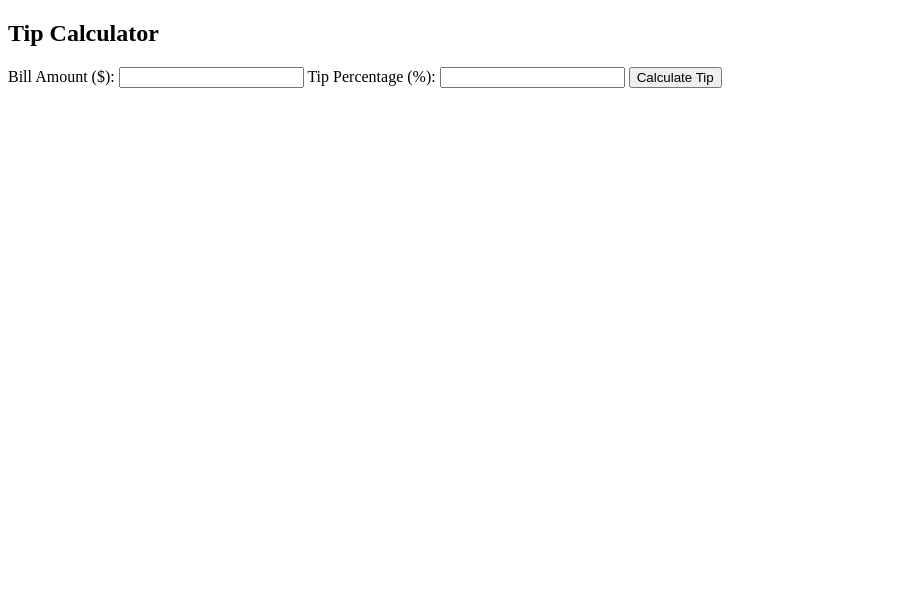
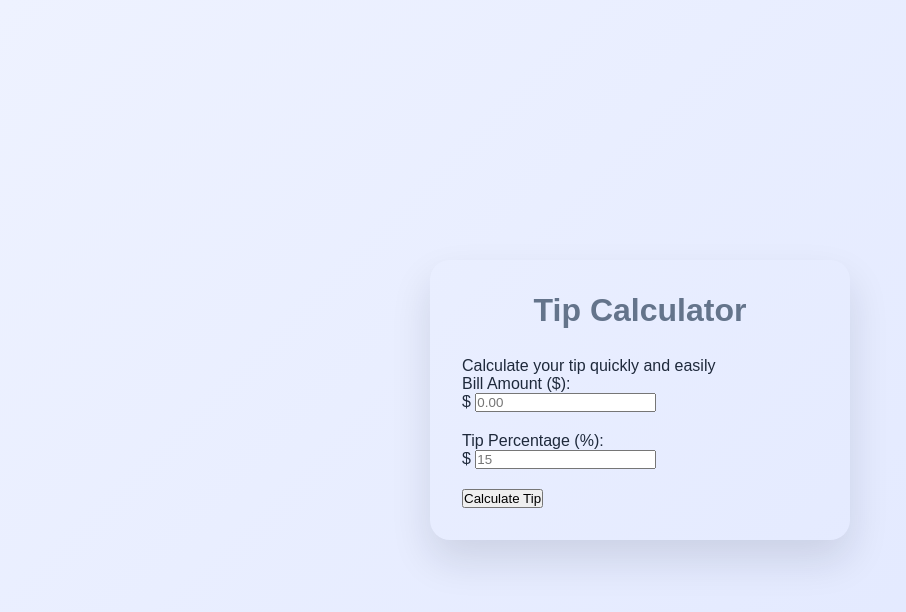
Before and after one commit to KAUSAR-BD/Tip-Calculator, a plain HTML site: page index.html in a window 1280 px wide. Shown: the whole page, without its empty margins (0-906 px from the left). Drawn offline with Linux system fonts and the light colour scheme.

Commit message:
added css and rearrange HTML

```diff
--- a/index.html
+++ b/index.html
@@ -3,20 +3,34 @@
   <head>
     <meta charset="UTF-8" />
     <meta name="viewport" content="width=device-width, initial-scale=1.0" />
+    <link rel="stylesheet" href="style.css">
     <title>Tip Calculator</title>
   </head>
   <body>
-    <h2>Tip Calculator</h2>
+    <main class="calculator">
+      <h1>Tip Calculator</h1>
+      <p class="subtitle">Calculate your tip quickly and easily</p>
 
-    <label for="billAmount">Bill Amount ($):</label>
-    <input type="number" id="billAmount" />
+      <div class="form-group">
+        <label for="billAmount">Bill Amount ($):</label>
+        <div class="input-wrapper">
+          <span>$</span>
+          <input type="number" id="billAmount" placeholder="0.00" min="0" />
+        </div>
+      </div>
 
-    <label for="tipAmount">Tip Percentage (%):</label>
-    <input type="number" id="tipAmount" />
+      <div class="form-group">
+        <label for="tipAmount">Tip Percentage (%):</label>
+        <div class="input-wrapper">
+          <span>$</span>
+          <input type="number" id="tipAmount" placeholder="15" min="0" />
+        </div>
+      </div>
 
-    <button onclick="calculateTip()">Calculate Tip</button>
+      <button onclick="calculateTip()">Calculate Tip</button>
 
-    <div id="tipResult"></div>
+      <div id="tipResult" class="result"></div>
+    </main>
 
     <script src="script.js"></script>
   </body>
--- /dev/null
+++ b/style.css
@@ -0,0 +1,42 @@
+* {
+  margin: 0;
+  padding: 0;
+  box-sizing: border-box;
+}
+
+body {
+  min-height: 100vh;
+
+  display: flex;
+  justify-content: center;
+  align-items: center;
+
+  padding: 20px;
+
+  font-family: Arial, Helvetica, sans-serif;
+
+  background: linear-gradient(135deg, #eef2ff, #e0e7ff);
+
+  color: #1e293b;
+}
+
+.calculator {
+  width: 100%;
+  max-width: 420px;
+  padding: 32px;
+  border-radius: 20px;
+  box-shadow: 0 20px 40px rgba(15, 23, 42, 0.12);
+}
+
+h1 {
+  margin-bottom: 28px;
+
+  font-size: 32px;
+  text-align: center;
+
+  color: #64748b;
+}
+
+.form-group{
+    margin-bottom: 20px;
+}
```
